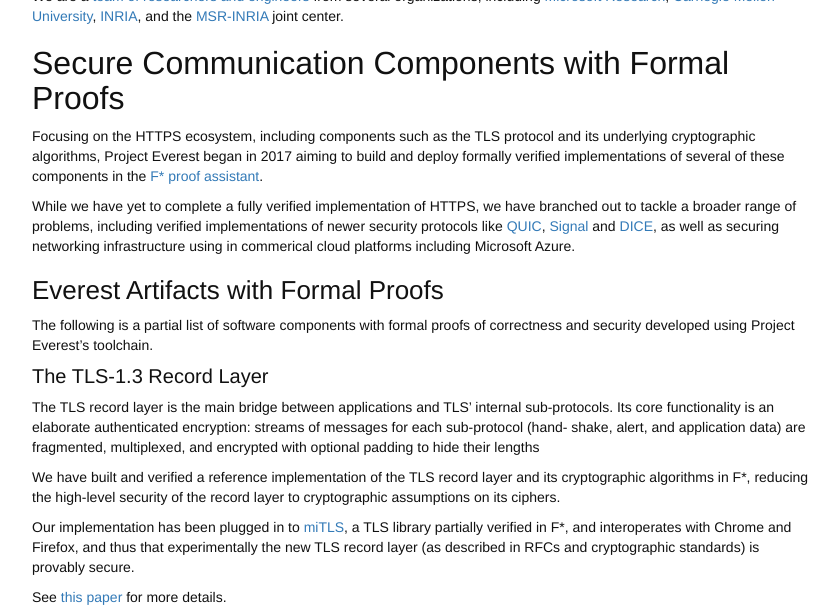
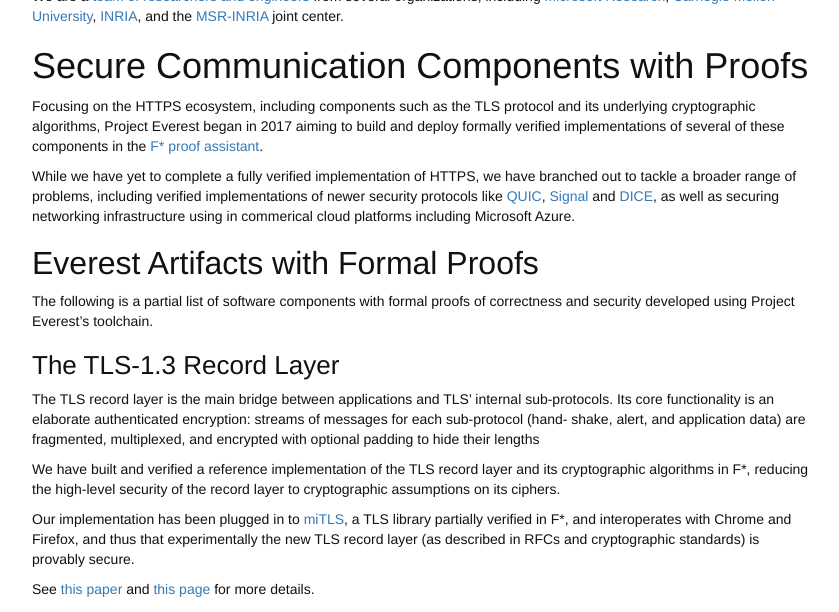
Before and after one commit to project-everest/project-everest.github.io, a Jekyll site: the page built from indexnew.md, in a window 1280 px wide and 900 px high, cut to the strip 288-900 px from the top of the window. Shown: the whole strip, without its empty margins (218-1057 px from the left). Built offline with Jekyll 4.4.1, drawn with Linux system fonts in a browser that asks for light colours.

Commit message:
formatting

```diff
--- a/indexnew.md
+++ b/indexnew.md
@@ -19,7 +19,7 @@
 [MSR-INRIA](https://www.inria.fr/en/institute/partnerships/industrial-partnerships2/microsoft-research)
 joint center.
 
-## Secure Communication Components with Formal Proofs
+# Secure Communication Components with Proofs
 
 Focusing on the HTTPS ecosystem, including components such as the TLS
 protocol and its underlying cryptographic algorithms, Project Everest
@@ -36,13 +36,13 @@
 as well as securing networking infrastructure using in commerical
 cloud platforms including Microsoft Azure.
 
-### Everest Artifacts with Formal Proofs
+## Everest Artifacts with Formal Proofs
 
 The following is a partial list of software components with formal
 proofs of correctness and security developed using Project Everest's
 toolchain.
 
-#### The TLS-1.3 Record Layer
+### The TLS-1.3 Record Layer
 
 The TLS record layer is the main bridge between applications and TLS'
 internal sub-protocols. Its core functionality is an elaborate
@@ -60,13 +60,14 @@
 and Firefox, and thus that experimentally the new TLS record layer (as
 described in RFCs and cryptographic standards) is provably secure.
 
-See [this paper](https://eprint.iacr.org/2016/1178) for more details.
+See [this paper](https://eprint.iacr.org/2016/1178) and [this
+page](https://project-everest.github.io/record/) for more details.
 
 Additionally, the [miTLS] protocol stack powers Microsoft's primary
 implementation of the [QUIC transport
 protocol](https://datatracker.ietf.org/doc/draft-ietf-quic-transport/).
 
-#### HACL*, ValeCrypt, and EverCrypt: A high-assurance cryptographic library
+### HACL*, ValeCrypt, and EverCrypt: A high-assurance cryptographic library
 
 [HACL\*](https://github.com/project-everest/hacl-star) is a formally
 verified library of modern cryptographic algorithms, where each
@@ -104,7 +105,7 @@
 [Tezos](https://www.reddit.com/r/tezos/comments/8hrsz2/tezos_switches_cryptographic_libraries_from)
 and [Concordium](https://www.concordium.com) blockchains.
 
-#### The QUIC Record Layer
+### The QUIC Record Layer
 
 [QUIC](https://datatracker.ietf.org/doc/draft-ietf-quic-transport/) is
 a new, high-performance secure transport protocol. We model packet and
@@ -117,7 +118,7 @@
 see [this
 paper](https://www.microsoft.com/en-us/research/publication/security-model-verified-implementation-quic-record-layer/).
 
-#### Signal*: A Verified Secure Messaging Protocol
+### Signal*: A Verified Secure Messaging Protocol
 
 [Signal](https://signal.org/) is a secure messaging application that
 relies on a special cryptographic protocol for exchanging messages
@@ -130,7 +131,7 @@
 application frameworks. For more details, see [this
 paper](https://www.computer.org/csdl/proceedings-article/sp/2019/666000b002/19skg8v5fZS).
 
-#### DICE*: A Formally Verified Implementation of DICE Measured Boot
+### DICE*: A Formally Verified Implementation of DICE Measured Boot
 
 Measured boot is an important class of boot protocols that ensure that
 each layer of firmware and software in a device’s chain of trust is
@@ -142,12 +143,12 @@
 protocol. For more details, see [this
 paper](https://www.microsoft.com/en-us/research/publication/dice-a-formally-verified-implementation-of-dice-measured-boot/).
 
-### Tools for Formal Proofs
+## Tools for Formal Proofs
 
 In conjunction with our verified software artifacts, we develop a
 variety tools for program proofs.
 
-#### F*: A programming language and proof assistant
+### F*: A programming language and proof assistant
 
 [F\*](https://fstar-lang.org) is a general-purpose functional
 programming language with effects, based on dependent type theory and
@@ -158,7 +159,7 @@
 the core programming and proving platform on which Project Everest is
 built.
 
-#### Vale: A tool for verifying cryptographic primitives in assembly
+### Vale: A tool for verifying cryptographic primitives in assembly
 
 [Vale](https://github.com/project-everest/vale) is a tool for
 constructing formally verified high-performance assembly language
@@ -170,7 +171,7 @@
 platforms, such as Windows, Mac, and Linux. Additional architectures
 and platforms can be supported with no changes to the Vale tool.
 
-#### Low* and KReMLin: A proof-oriented C-like language embedded in F\*
+### Low* and KReMLin: A proof-oriented C-like language embedded in F\*
 
 Low\* is a subset of F\* and a set of F\* libraries that models a
 fragment of the C programming language, including its memory model,
@@ -181,7 +182,7 @@
 [KReMLin](https://fstarlang.github.io/lowstar/html/). [This
 paper](https://doi.org/10.1145/3110261) provides more details.
 
-#### EverParse: A domain-specific language for verified cryptographic primitives
+### EverParse: A domain-specific language for verified cryptographic primitives
 
 [EverParse](https://project-everest.github.io/everparse/) is a
 framework for generating formally proven secure parsers and formatters
@@ -190,7 +191,7 @@
 in several projects, including our verified implementations of QUIC,
 DICE, and in the Microsoft Azure networking stack.
 
-#### Steel: A Concurrent Separation Logic Embedded in F\*
+### Steel: A Concurrent Separation Logic Embedded in F\*
 
 [Steel](https://www.microsoft.com/en-us/research/uploads/prod/2021/03/steel.pdf)
 is a framework embedded in F\* for programming and proving concurrent
```
